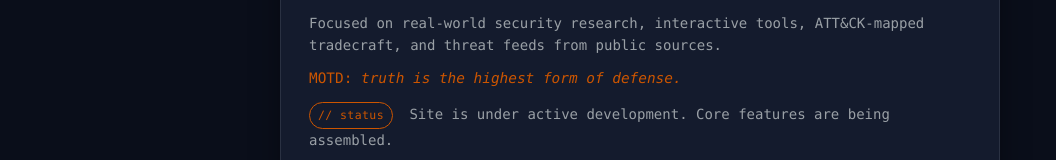
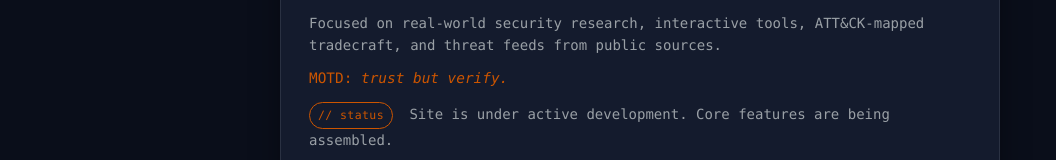
Before and after one commit to x0mylr/mylr.sh, a plain HTML site: page index.html in a window 1280 px wide. Shown: the part 256-416 px from the top of the page, without its empty margins (0-1056 px from the left). Drawn offline with Linux system fonts and the light colour scheme.

Commit message:
Update index.html

```diff
--- a/index.html
+++ b/index.html
@@ -43,7 +43,7 @@
     <div class="brand"><span class="dot" aria-hidden="true"></span><span>mylr.sh</span></div>
     <h1>Building the next iteration</h1>
     <p>Focused on real-world security research, interactive tools, ATT&CK-mapped tradecraft, and threat feeds from public sources.</p>
-    <p class="motd">MOTD: <em>truth is the highest form of defense.</em></p>
+    <p class="motd">MOTD: <em>trust but verify.</em></p>
 
     <p style="margin-top:12px">
       <span class="badge">// status</span>
```
